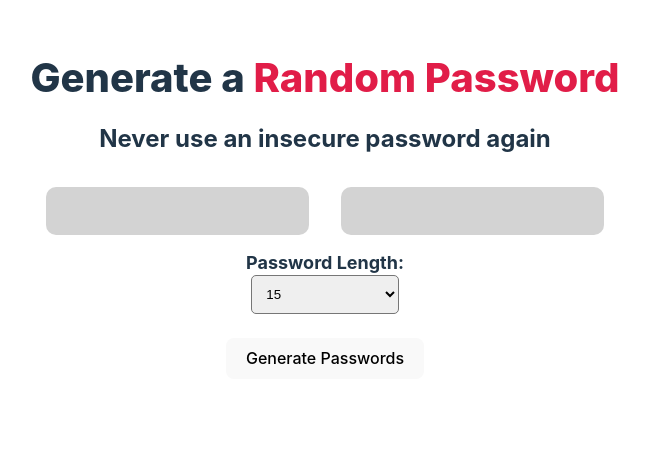
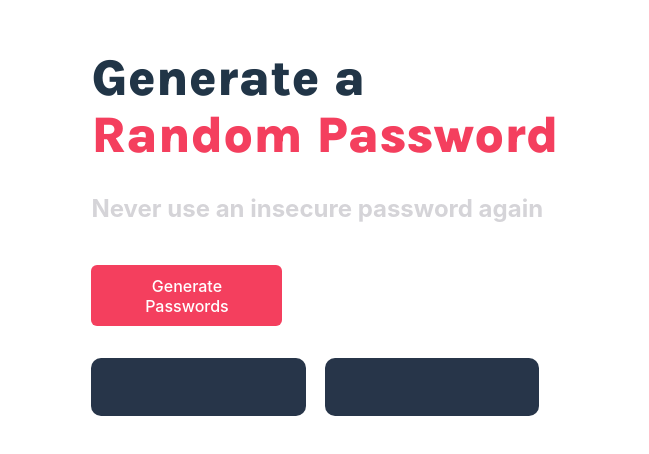
Before and after one commit to trezp/password-generator-vue, a Vue app: page / in a window 1280 px wide. Shown: the part 184-638 px from the top of the page, without its empty margins (315-964 px from the left). Built offline with nearby package versions, Linux system fonts and the light colour scheme.

Commit message:
fix styles, delete charlength picker

```diff
--- a/src/App.vue
+++ b/src/App.vue
@@ -11,23 +11,23 @@ export default {
     return {
       password1: '',
       password2: '',
-      numOfChars: '15'
+      passLength: 15
     }
   },
   methods: {
     getRandomChar(arr){
       return arr[Math.floor(Math.random() * arr.length)];
     },
-    generatePassword(charLength){
+    generatePassword(passLength = this.passLength){
       let password = '';
-      for(let i = 0; i < charLength; i++){
+      for(let i = 0; i < passLength; i++){
         password += this.getRandomChar(characters);
       }
       return password;
     },
     getPasswords() {
-      this.password1 = this.generatePassword(this.numOfChars);
-      this.password2 = this.generatePassword(this.numOfChars);
+      this.password1 = this.generatePassword();
+      this.password2 = this.generatePassword();
     }
   }
 }
@@ -36,49 +36,36 @@ export default {
 <template>
   <h1>Generate a <span>Random Password</span></h1>
   <h2>Never use an insecure password again</h2>
+  <button @click="getPasswords" class="btn-password">Generate Passwords</button>
   <div class="container-pw-display">
     <PasswordBox :password="password1" />
     <PasswordBox :password="password2"/>
   </div>
-  <label for="numOfChars" class="label-password">Password Length:</label>
-  <select v-model="numOfChars" id="numOfChars" class="select-password">
-    <option value="10">10</option>
-    <option value="15" selected>15</option>
-    <option value="20">20</option>
-  </select>
-  <button @click="getPasswords" class="btn-password">Generate Passwords</button>
 </template>
 
 <style scoped>
-  body {
+  h1 {
     font-family: 'Karla', sans-serif;
+    font-weight: 800;
+  }
+
+  h1 span {
+    color: #F43F5E;
+    display: block;
+  }
+
+  h2 {
+    color: #D5D4D8;
   }
   .container-pw-display {
     display: flex;
   }
-
-  h1 {
-    font-weight: 800;
-    font-size: 40px;
+  .btn-password {
+    margin: 1.5em 0 2em 0;
+    color: #fff;
+    background: #F43F5E;
+    border-radius: 6px;
+    width: 191px;
   }
 
-  h1 span {
-    color: #E11D48;
-  }
-  .label-password {
-    font-size: 18px;
-    font-weight: bold;
-    display: block;
-  }
-
-  .select-password {
-    width: 25%;
-    padding: .75em;
-    border-radius: 5px;
-  }
-
-  .btn-password {
-    display: block;
-    margin: 1.5em auto;
-  }
 </style>
--- a/src/components/PasswordBox.vue
+++ b/src/components/PasswordBox.vue
@@ -10,13 +10,15 @@
 
 <style scoped>
   .password-field {
-    background-color: lightgray;
+    background-color: #273549;
     width: 50%;
     height: 3em;
     line-height: 3em;
     border: none;
-    margin: 1em;
-    color: black;
+    margin-right: 1em;
+    color: white;
+    text-align: center;
     border-radius: 10px;
+    font-size: 1.2em;
   }
 </style>
--- a/src/style.css
+++ b/src/style.css
@@ -6,7 +6,7 @@
 
   color-scheme: light dark;
   color: rgba(255, 255, 255, 0.87);
-  background-color: #242424;
+  background-color: #1F2937;
 
   font-synthesis: none;
   text-rendering: optimizeLegibility;
@@ -73,7 +73,6 @@ button:focus-visible {
   max-width: 1280px;
   margin: 0 auto;
   padding: 2rem;
-  text-align: center;
 }
 
 @media (prefers-color-scheme: light) {
```
